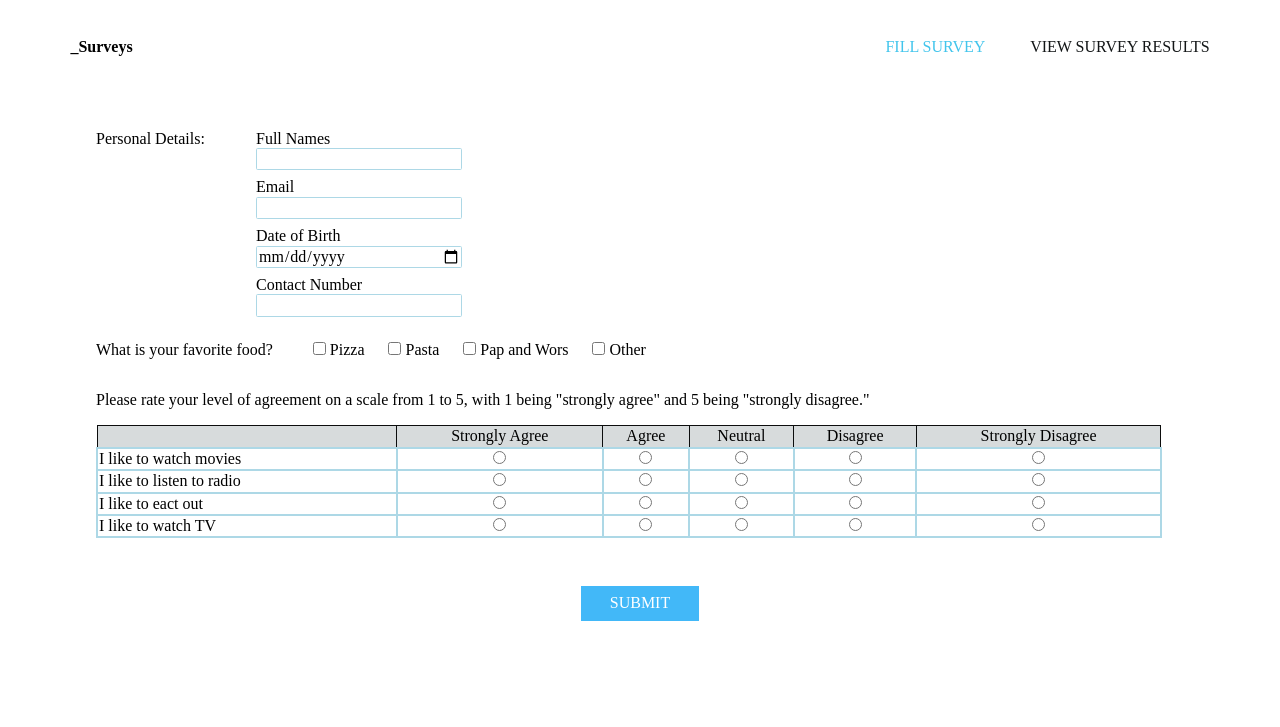
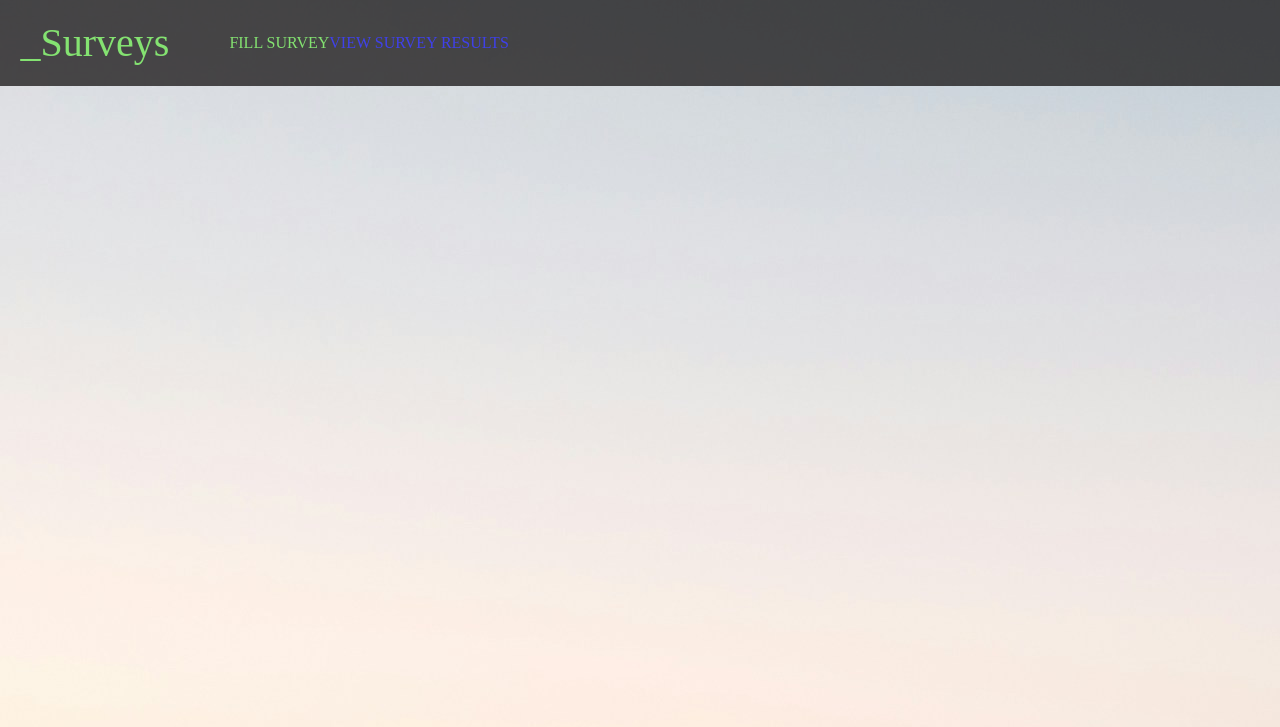
Before and after one commit to Mafika-Mahlobo/Test-railway, a Flask app: page / in a window 1280 px wide. Shown: the top 727 px of the page. Run offline with Flask 3, Linux system fonts and the light colour scheme; some libraries are stand-ins or nearby versions.

Commit message:
Responsive design: in-progress

```diff
--- a/static/styles/styles.css
+++ b/static/styles/styles.css
@@ -17,54 +17,34 @@
   ============================= */
 
 :root {
-	--body-background: #ffffff;
-	--body-buttons-background: #42b8f8;
-	--heading-text-color: #c9eef9;
-	--heading-background-grey: #aeb1b2;
-	--heading-text-font-weight-thin: thin;
-	--heading-text-font-weight-normal: normal;
-	--heading-text-font-weight-bold: bold;
-	--heading-text-font-weight-x-bold: extra-bold;
-	--input-outline: #c9eef9;
-	--heading-logos-text-weight: bold;
-	--heading-logos-text-size: 2rem;
-	--heading-nav-text-color: #131617;
-	--heading-nav-text-color-active: #42c5ec;
-	--heading-nav-text-size: 1.2rem;
-	--heading-nav-font-family: Courier New, Times, ;
-	--body-font-family: Arial, Times New Roman, Times, Arial;
-	--body-text-size-small: .5rem;
-	--body-text-size-medium: 1rem;
-	--body-text-size-large: 3rem;
-	--body-text-size-x-large: 5rem;
-	--body-text-font-weight-thin: thin;
-	--body-text-font-weight-normal: normal;
-	--body-text-font-weight-bold: bold;
-	--body-text-font-weight-x-bold: extra-bold;
-	--buttons-text-color-light: #ffffff;
-	--borders-black-thin: solid #0c0d0d .1rem;
-	--borders-black-light: solid #0c0d0d .5rem;
-	--borders-black-normal: solid #0c0d0d 1rem;
-	--borders-black-bold: 1.3rem;
-	--border-blue-thin: solid #bce4f1 .3rem;;
-	--border-blue-light: solid #bce4f1 .5rem;;
-	--border-blue-normal: solid #bce4f1 .5rem;;
-	--border-blue-bold: solid #bce4f1 .5rem;
-	--heading-padding: 3rem;
-	--body-containers-padding: 3rem;
-	--body-padding: 1.4rem;
-	--body-left-padding: 6rem;
-	--input-border: .1rem solid lightblue;
-	--input-radius: .1rem;
-	--input-outline: none;
+	--header-background: #080505;
+	--head-text-color: #fbfbfb;
+	/*--head-fond-style: */
+	--header-items-padding: .5em;
+	--heading-text-font-weight-bold: 4px;
+	--head-text-size-normal: 2.5em;
+	--head-text-size-small: 1.5em;
+	--head-text-size-large: 3.5em;
+	--head-text-size-xl: 5em;
+	--body-background: url('../images/background2.jpg');
+	/*--body-text-color:*/
+	--body-containers-padding: .5px
 }
 
 html{
 	scroll-behavior: smooth;
+	background-image: var(--body-background);
 }
 
 .header {
+	display: flex;
+	flex-direction: flex-start;
+	align-items: stretch;
+	justify-content: space-between;
 	padding: 0 var(--body-containers-padding) 0 var(--body-containers-padding);
+	background-color: var(--header-background);
+	color: var(--head-text-color);
+	opacity: .7;
 }
 
 
@@ -82,9 +62,10 @@ html{
 }
 
 .logo {
-	padding: var(--body-padding);
+	padding: var(--header-items-padding);
 	font-weight: var(--heading-text-font-weight-bold);
-	font-size: var(--body-text-size-normal);
+	font-size: var(--head-text-size-normal);
+	color: #61e543;
 }
 
 
@@ -98,11 +79,10 @@ html{
 
 .nav-item a {
 	text-decoration: none;
-	color: var(--heading-nav-text-color);
 }
 
 .nav-active a{
-	color: var(--heading-nav-text-color-active);
+	color: #61e543;
 }
 
 .survey-form {
@@ -269,3 +249,33 @@ html{
 #success {
 	color: green;
 }
+
+.mobile-nav {
+	visibility: hidden;
+	position: absolute;
+}
+
+
+/*
+Media quesries
+*/
+
+@media (max-width: 1775px){
+	.survey-form {
+		visibility: hidden;
+	}
+}
+
+@media (max-width: 855px){
+	.navigation {
+		visibility: hidden;
+	}
+	.mobile-nav {
+		visibility: visible;
+		position: absolute;
+		color: black;
+		background: none;
+		font-size: var(--head-text-size-xl);
+		font-weight: var(--heading-text-font-weight-bold)
+	}
+}
--- a/templates/index.html
+++ b/templates/index.html
@@ -6,6 +6,7 @@
 	<meta charset="description" content="Public survey">
 	<link rel="stylesheet" type="text/css" href="{{ url_for('static', filename='styles/styles.css') }}">
 	<!-- <link rel="stylesheet" type="text/css" href="../static/styles/styles.css"> -->
+	 <script src="https://kit.fontawesome.com/05347b7874.js" crossorigin="anonymous"></script>
 	<title>Survey</title>
 </head>
 <body>
@@ -16,6 +17,10 @@
 				<li class="nav-item nav-active"><a href="#">FILL SURVEY</a></li>
 				<li class="nav-item"><a href="{{ url_for('survery_results') }}">VIEW SURVEY RESULTS</a></li>
 			</ul>
+
+		</section>
+		<section>
+			<span class="mobile-nav"><i class="fa-solid fa-bars"></i></span>
 		</section>
 	</header>
 	<body class="body-container">
```
Also changed, not shown: static/images/backgound1.jpg (added), static/images/background2.jpg (added).
